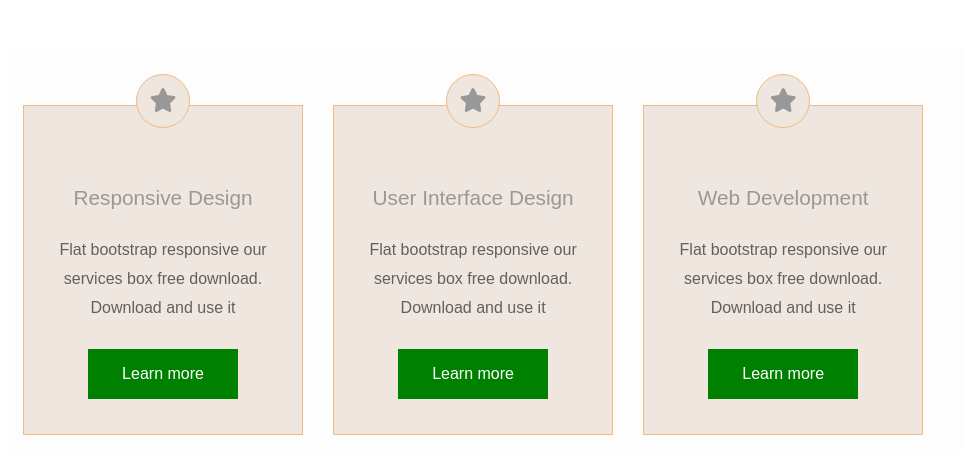
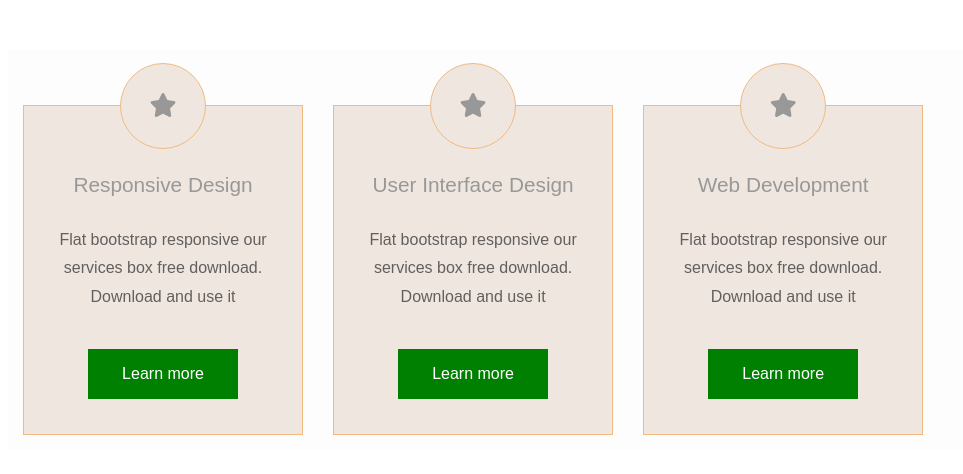
Before and after one commit to TarVics/html-lesson3, a plain HTML site: page cards-1/index.html in a window 1280 px wide. Shown: the whole page, without its empty margins (0-963 px from the left). Drawn offline with Linux system fonts and the light colour scheme.

Commit message:
Position (absolute)

```diff
--- a/cards-1/css/main.css
+++ b/cards-1/css/main.css
@@ -1,38 +1,38 @@
-.container {
+.layout-main {
     min-height: 25rem;
     display: flex;
     flex-direction: row;
     flex-wrap: wrap;
-    row-gap: 1.5rem;
+    row-gap: 2rem;
     justify-content: start;
     align-items: end;
     background: #fdfdfe;
     margin-top: 50px;
 }
 .widget {
+    position: relative;
     width: 17.5rem;
     height: 20.63rem;
     margin: 0.94rem;
-    padding: 0 2.2rem 2.2rem;
+    padding: 4.2rem 2.2rem 2.2rem;
     box-sizing: border-box;
     border: 1px #f0ba80 solid;
     display: flex;
     flex-direction: column;
+    flex-shrink: 0;
     justify-content: space-between;
     align-items: center;
     text-align: center;
     font-family: sans-serif;
-
     background: #efe7df;
     color: #989898;
 }
 .widget-icon {
-    position: relative;
-    top: -2rem;
-    width: 3.25rem;
-    height: 3.25rem;
-    line-height: 3.25rem;
-
+    position: absolute;
+    top: -2.7rem;
+    width: 5.25rem;
+    height: 5.25rem;
+    line-height: 5.25rem;
     border: 1px #f0ba80 solid;
     border-radius: 50%;
     background: #efe7df;
@@ -54,8 +54,9 @@
 .widget-button {
     width: 9.38rem;
     height: 3.13rem;
+    line-height: 3.13rem;
+    margin-top: 0.5rem;
     display: block;
-    line-height: 3.13rem;
     vertical-align: center;
     text-align: center;
     text-decoration: none;
@@ -63,6 +64,3 @@
     color: white;
     background: green;
 }
-
-.top {
-}
--- a/cards-1/index.html
+++ b/cards-1/index.html
@@ -7,7 +7,7 @@
     <link rel="stylesheet" href="css/main.css">
 </head>
 <body>
-    <div class="container">
+    <div class="layout-main">
         <div class="widget">
             <div class="widget-icon"><i class="fa-solid fa-star fa-xl"></i></div>
             <div class="widget-caption">Responsive Design</div>
--- a/cards-2/css/main.css
+++ b/cards-2/css/main.css
@@ -1,7 +1,10 @@
-.container {
+body {
+    margin: 0;
+}
+.layout-main {
     width: 600px;
     height: 450px;
-    margin: auto;
+    margin: 100px auto;
     border: 1px solid black;
 
     display: flex;
@@ -10,15 +13,16 @@
     align-items: stretch;
     row-gap: 0;
 }
-.top {
+.section-top {
     height: 80px;
     display: flex;
     flex-direction: row;
-    justify-content: space-around;
+    justify-content: space-between;
     align-items: center;
     background: #cdd7e0;
 }
 .top-left {
+    margin-left: 40px;
     width: 100px;
     height: 35px;
     border-radius: 5px;
@@ -26,28 +30,35 @@
 }
 .top-right {
     color: #3d319a;
+    margin-right: 40px;
 }
 .top-right > i {
     margin: 10px;
 }
-.middle {
+.section-middle {
     flex-grow: 1;
     background: #102b3e;
 }
-.bottom {
+.section-bottom {
     height: 120px;
+    background: #cdd7e0;
+    position: relative;
+}
+.layout-box {
+    height: 100px;
+    width: 100%;
     display: flex;
     flex-direction: row;
+    column-gap: 15px;
     justify-content: center;
-    align-items: start;
-    column-gap: 15px;
-    background: #cdd7e0;
+    align-items: center;
+
+    position: absolute;
+    top: -50px;
 }
 .box {
     width: 100px;
     height: 100px;
-    top: -50px;
-    position: relative;
     background: #3d319a;
     border-radius: 8px;
 }
```
Also changed, not shown: cards-2/index.html (+9 -7 lines).
